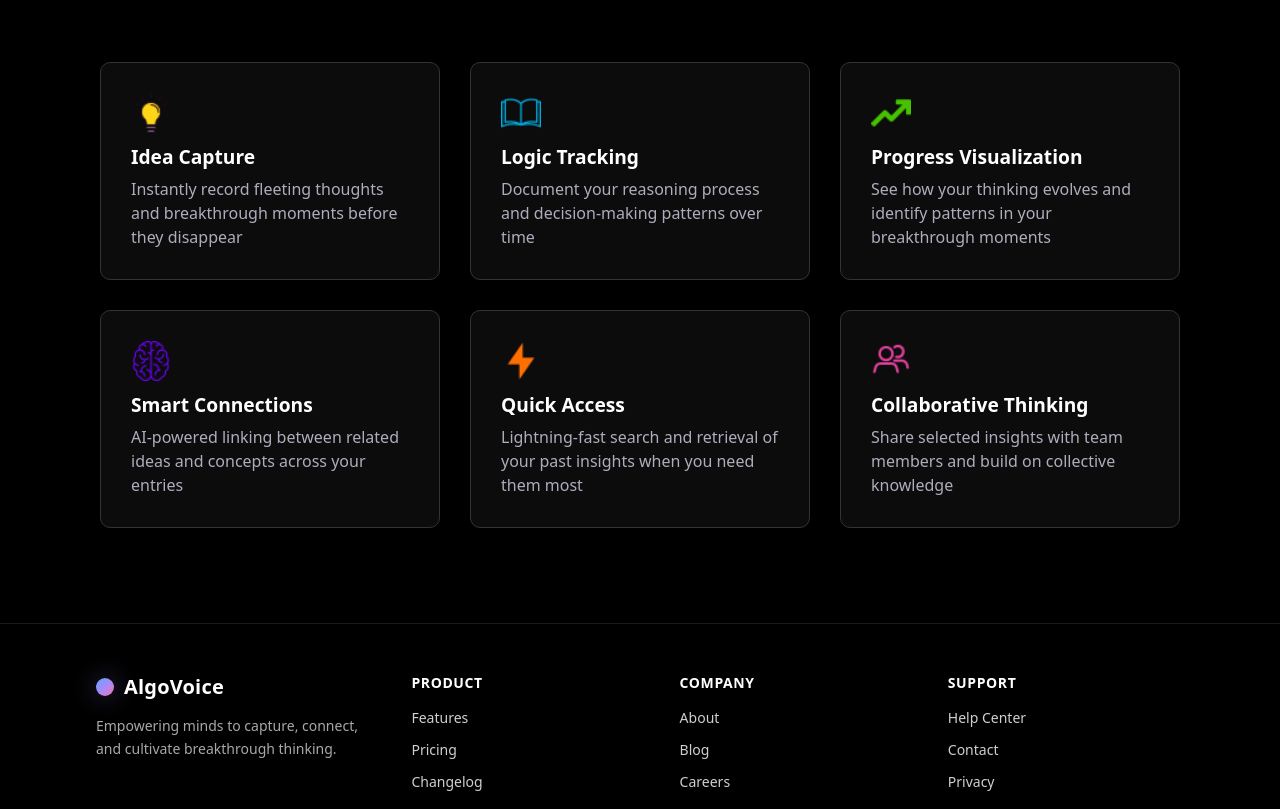
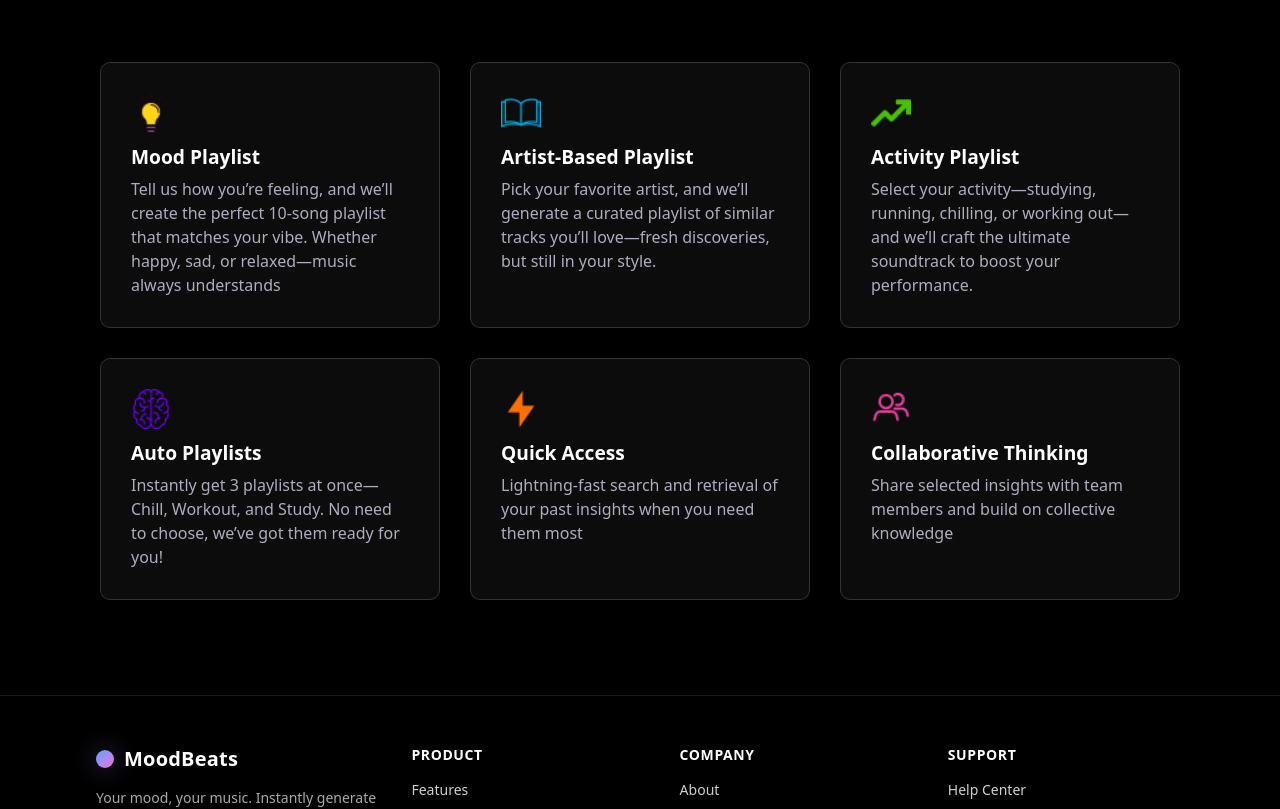
Before and after one commit to dhan04shree/L3M7N_Visionary_Minds, a React (Vite) app in the folder frontend/: page / in a window 1280 px wide. Shown: the part 840-1649 px from the top of the page. Built offline with nearby package versions, Linux system fonts and the light colour scheme.

Commit message:
add minor changes in frontend

```diff
--- a/frontend/src/components/Footer.jsx
+++ b/frontend/src/components/Footer.jsx
@@ -1,6 +1,6 @@
 export default function Footer({
-  brand = "AlgoVoice",
-  description = "Empowering minds to capture, connect, and cultivate breakthrough thinking.",
+  brand = "MoodBeats",
+  description = "Your mood, your music. Instantly generate a 10-song playlist based on how you feel, your favorite artist, or what you’re doing right now.",
   columns = [
     {
       title: "Product",
--- a/frontend/src/pages/Homepage.jsx
+++ b/frontend/src/pages/Homepage.jsx
@@ -1,3 +1,52 @@
+// import Footer from "../components/Footer";
+// import HeroSection from "../components/HeroSection";
+
+// export default function Homepage(){
+//     return(
+//         <>
+//         <HeroSection/>
+//         <div className="text-white pt-20 text-center px-9 sm:px-9 md:px-72">
+//             <h1 className="text-3xl  md:text-5xl pt-20 sm:pt-20 md:pt-28 font-bold mb-6 ">Capture Every <span className="bg-gradient-to-r from-green-400 to-blue-400 bg-clip-text text-transparent">Breakthrough</span></h1>
+//             <p className="text-xl pb-10 md:text-xl sm:text-xl text-[#ccc9dc] mb-6 ">Transform scattered thoughts into structured insights with our intelligent recording system</p>
+//         </div>
+//         <div className="flex flex-wrap justify-center text-white pb-20" >
+//             <div className="box1">
+//             <img src="/lightbulb.png" alt="" />
+//             <h3>Idea Capture</h3>
+//             <p>Instantly record fleeting thoughts and breakthrough moments before they disappear</p>
+//             </div>
+//             <div className="box1">
+//             <img src="/book.png" alt="" />
+//              <h3>Logic Tracking</h3>
+//             <p>Document your reasoning process and decision-making patterns over time</p>
+//             </div>
+//             <div className="box1">
+//             <img src="/rise.png"  alt="" />
+//               <h3>Progress Visualization</h3>
+//             <p>See how your thinking evolves and identify patterns in your breakthrough moments</p>
+//             </div>
+//             <div className="box1">
+//             <img src="/brain.png"   alt="" />
+//               <h3>Smart Connections</h3>
+//             <p>AI-powered linking between related ideas and concepts across your entries</p>
+//             </div>
+//             <div className="box1">
+//             <img src="/flashlight.png"  alt="" />
+//               <h3>Quick Access</h3>
+//             <p>Lightning-fast search and retrieval of your past insights when you need them most</p>
+//             </div>
+//             <div className="box1">
+//             <img src="/group.png"  alt="" />
+//                 <h3>Collaborative Thinking</h3>
+//             <p>Share selected insights with team members and build on collective knowledge</p>
+//             </div>
+//         </div>
+
+
+//         <Footer/>
+//         </>
+//     )
+// }
 import Footer from "../components/Footer";
 import HeroSection from "../components/HeroSection";
 
@@ -12,23 +61,27 @@ export default function Homepage(){
         <div className="flex flex-wrap justify-center text-white pb-20" >
             <div className="box1">
             <img src="/lightbulb.png" alt="" />
-            <h3>Idea Capture</h3>
-            <p>Instantly record fleeting thoughts and breakthrough moments before they disappear</p>
+            <h3>Mood Playlist</h3>
+            <p>Tell us how you’re feeling, and we’ll create the perfect 10-song playlist that matches your vibe.
+              Whether happy, sad, or relaxed—music always understands</p>
             </div>
             <div className="box1">
             <img src="/book.png" alt="" />
-             <h3>Logic Tracking</h3>
-            <p>Document your reasoning process and decision-making patterns over time</p>
+             <h3>Artist-Based Playlist</h3>
+            <p>Pick your favorite artist, and we’ll generate a curated playlist of similar tracks you’ll
+              love—fresh discoveries, but still in your style.</p>
             </div>
             <div className="box1">
             <img src="/rise.png"  alt="" />
-              <h3>Progress Visualization</h3>
-            <p>See how your thinking evolves and identify patterns in your breakthrough moments</p>
+              <h3>Activity Playlist</h3>
+            <p>Select your activity—studying, running, chilling, or working out—and we’ll
+              craft the ultimate soundtrack to boost your performance.</p>
             </div>
             <div className="box1">
             <img src="/brain.png"   alt="" />
-              <h3>Smart Connections</h3>
-            <p>AI-powered linking between related ideas and concepts across your entries</p>
+              <h3>Auto Playlists</h3>
+            <p>Instantly get 3 playlists at once—Chill, Workout, and Study. No need to choose,
+               we’ve got them ready for you!</p>
             </div>
             <div className="box1">
             <img src="/flashlight.png"  alt="" />
```
